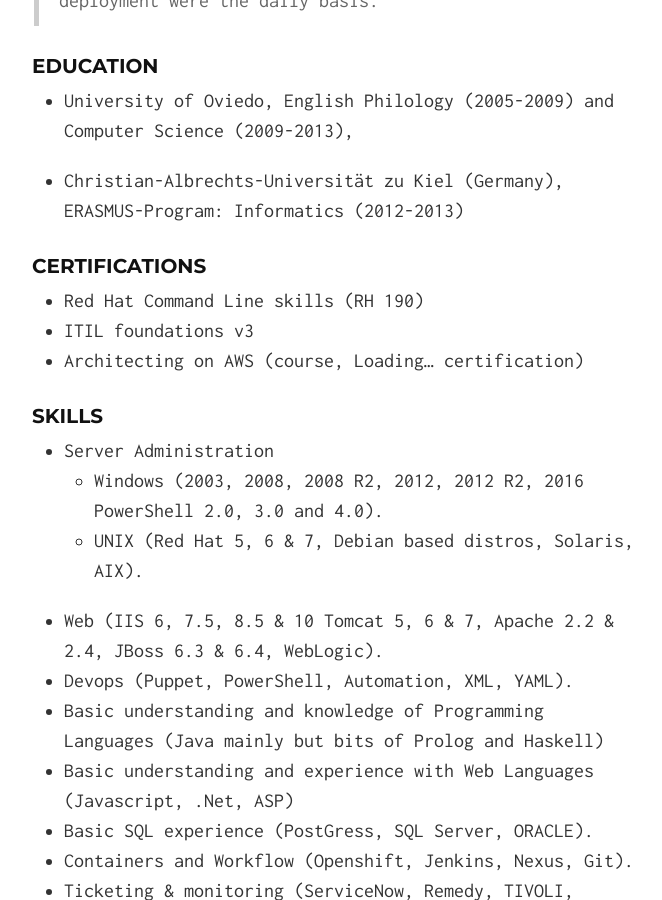
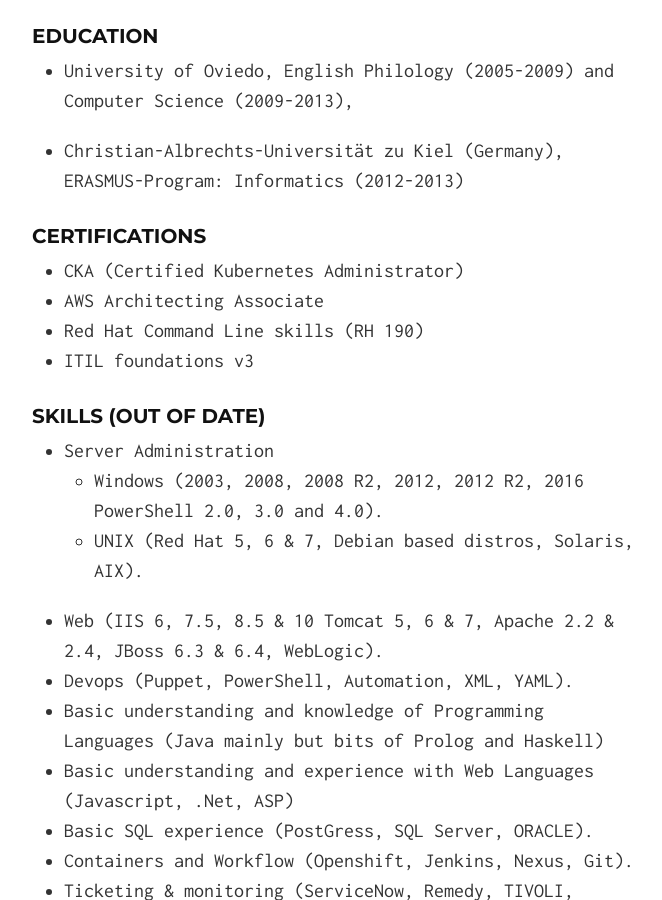
Before and after one commit to alexmeise/alexmeise.github.io, a Jekyll site: the page built from cv.md, in a window 1280 px wide and 900 px high, scrolled down 2134 px. Shown: the whole window, without its empty margins (306-968 px from the left). Built offline with Jekyll 4.4.1, drawn with Linux system fonts in a browser that asks for light colours; our own code applies the rules of GitHub Pages for plain Markdown files; some of the changed text lies outside the part shown.

Commit message:
fix syntax and some details

```diff
--- a/cv.md
+++ b/cv.md
@@ -38,11 +38,12 @@
 
 ### Certifications
 
+*   CKA (Certified Kubernetes Administrator)
+*   AWS Architecting Associate
 *   Red Hat Command Line skills (RH 190)
 *   ITIL foundations v3
-*   Architecting on AWS (course, Loading... certification)
 
-### Skills
+### Skills (out of date)
 
 *   Server Administration
     *   Windows (2003, 2008, 2008 R2, 2012, 2012 R2, 2016 PowerShell 2.0, 3.0 and 4.0).
```
Also changed, not shown: other parts of cv.md (+1 -1 lines), projects.md (+1 -1 lines).
